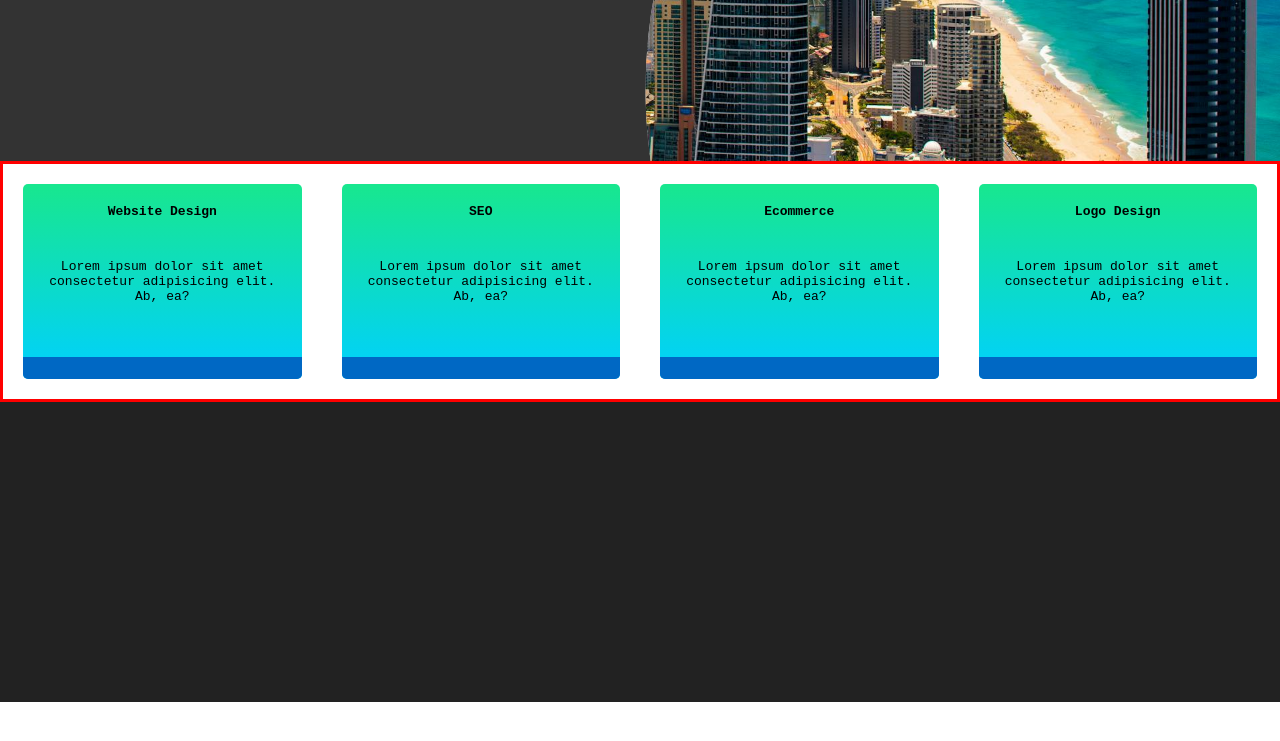
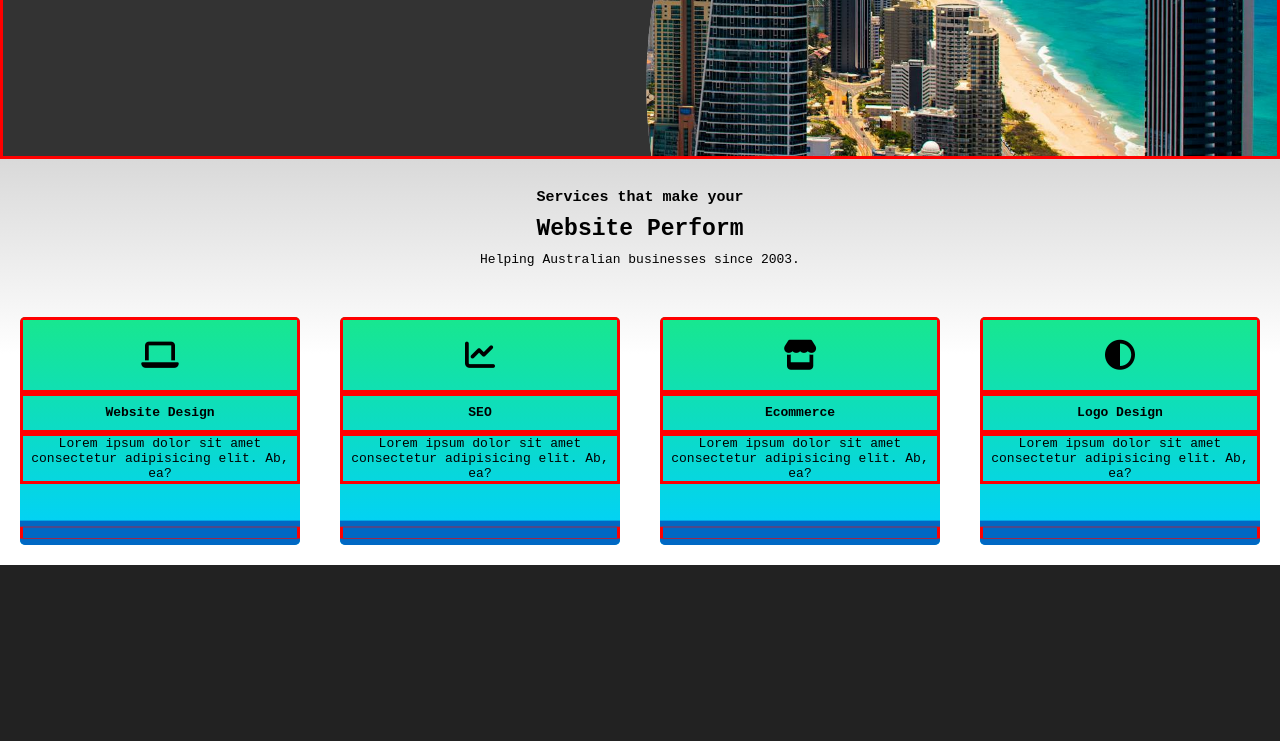
Before and after one commit to Beamzi/goldcoast-web, a website: page index.html in a window 1280 px wide. Shown: the part 659-1400 px from the top of the page. Before the commit the page ends 1361 px from the top, so only its background shows below. Drawn offline with Linux system fonts and the light colour scheme.

Commit message:
service section update

```diff
--- a/css/main.css
+++ b/css/main.css
@@ -7,14 +7,12 @@
 }
 
 
-
 html, body, h1, h2, h3, h4, p, a {
     margin: 0;
     padding: 0;
     border: 0;
     font-size: 100%;
     font-family: monospace;
-
 }
 
 
@@ -29,7 +27,6 @@ table {
     border-collapse: collapse;
     border-spacing: 0;
 }
-
 
 a {
     text-decoration: none;
@@ -46,13 +43,14 @@ a {
     background-color: rgb(34, 34, 34);
 }
 
+
 .hero-panel {
+    border: 3px red solid;
     position: relative;
     background-color: #333;
     width: 100%;
     min-height: 50vh;
     padding: 200px 10% 200px 10%;
-
     display: flex;
     justify-content: center;
     h1 {
@@ -64,9 +62,7 @@ a {
     div {
         padding: 20px;
     }
-
 }
-
 
 .hero-panel__overlay {
     position: absolute;
@@ -82,12 +78,12 @@ a {
     clip-path: circle(50% at 91% 90%);
 }
 
-
-
 .hero-panel__content {
+    border: 3px red solid;
     color: white;
     z-index: 2;
     display: flex;
+    width: 100%;
     div {
         width: 100%;
         padding: 20px;
@@ -102,6 +98,7 @@ a {
 }
 
 .hero-panel__content-visuals {
+    border: 3px red solid;
     position: relative;
     display: flex;
 }
@@ -153,12 +150,36 @@ a {
     }
 }
 
+
+
+.services {
+    background: rgb(0,0,0);
+    background: linear-gradient(180deg, rgba(0,0,0,0.15084134615384615) 0%, rgba(255,255,255,1) 48%);
+}
+
+.services__title-content {
+
+    text-align: center;
+    padding: 20px;
+    > * {
+        margin: 10px;
+    }
+    h3 {
+        font-size: 15px;
+    }
+    h2 {
+        font-size: 23px;
+    }
+}
+
 .services__card-container {
     display: flex;
-    border: 3px red solid;
-
 }
 
+/* hex colors
+ 00d0ff
+    18e78e
+*/
 .services__card {
     overflow: hidden;
     border-radius: 5px;
@@ -168,8 +189,14 @@ a {
     justify-content: center;
     flex-direction: column;
     h3, p {
-        padding: 20px;
+        border: 3px red solid;
+        display: flex;
+        justify-content: center;
+        align-items: center;
         text-align: center;
+    }
+    h3 {
+        min-height: 40px;
     }
     a {
         text-align: center;
@@ -188,8 +215,34 @@ a {
     a p {
         transform: scaleY(0.5);
         transition: none;
+        padding: 20px;
+
+    }
+    i {
+        display: flex;
+        font-size: 30px;
+        justify-content: center;
+        padding: 20px;
+        border: red 3px solid;
+        &:hover {
+            animation: linear 0.5s icon-hover;
+        }
     }
 }
+@keyframes icon-hover {
+    0% {
+        transform: scale(1.0);
+    }
+    50% {
+        transform: scale(2.0);
+
+    }
+    100% {
+        transform: scale(1.0);
+    }
+}
+
+
 @keyframes grow {
     0% {
         transform: scaleY(0.4);
--- a/index.html
+++ b/index.html
@@ -4,12 +4,12 @@
     <meta charset="UTF-8">
     <meta name="viewport" content="width=device-width, initial-scale=1.0">
     <title>Document</title>
-    <link rel="preload" as="image" href="assets/images/pexels-fauxels-3182763.jpg">
+    <link rel="preload"href="assets/images/pexels-fauxels-3182763.jpg" as="image">
     <link rel="stylesheet" href="./css/main.css">
+    <link rel="preload" href="https://cdnjs.cloudflare.com/ajax/libs/font-awesome/6.6.0/css/all.min.css" as="style">
     <link rel="stylesheet" href="https://cdnjs.cloudflare.com/ajax/libs/font-awesome/6.6.0/css/all.min.css">
 </head>
 <body>
-
 
     <div class="header-wrapper">
        <header-component></header-component>
@@ -20,6 +20,7 @@
         <section class="hero-panel">
             <div class="hero-panel__overlay"></div>
 
+            <!--PROBLEM AREA HERE-->
             <div class="hero-panel__content" >
                 <div class="hero-panel__content-text">
                     <h1>Custom Websites from $950 </h1>
@@ -29,48 +30,54 @@
                 </div>
                 <div class="hero-panel__content-visuals">
                   <!---->  <div class="hero-panel__animation"></div>
-                    <img src="assets/images/goldcoast-web-hero-img.jpg">  -->
+                    <img src="assets/images/goldcoast-web-hero-img.jpg" alt="alttexthere">
                 </div>
             </div>
+            <!--PROBLEM AREA HERE-->
+
         </section>
-
+    <article>
         <section class="services">
-        <div class="wrapper">
+            <div class="services__title-content">
+                <h3>Services that make your</h3>
+                <h2>Website Perform</h2>
+                <p>Helping Australian businesses since 2003.</p>
+            </div>
                 <section class="services__card-container">
                     <div class="services__card">
+                        <i class="fa-solid fa-laptop"></i>
+                      <!-- <i class="fa-regular fa-window-restore"></i> -->
                         <h3>Website Design</h3>
                         <p>Lorem ipsum dolor sit amet consectetur adipisicing elit. Ab, ea?</p>
                         <a class="services__button" href="http://localhost:5501/"><p>Find Out More</p></a>
                     </div>
                     <div class="services__card">
+                        <i class="fa-solid fa-chart-line"></i>
                         <h3>SEO</h3>
                         <p>Lorem ipsum dolor sit amet consectetur adipisicing elit. Ab, ea?</p>
                         <a class="services__button" href="http://localhost:5501/"><p>Find Out More</p></a>
                     </div>
                     <div class="services__card">
+                        <i class="fa-solid fa-store"></i>
                         <h3>Ecommerce</h3>
                         <p>Lorem ipsum dolor sit amet consectetur adipisicing elit. Ab, ea?</p>
                         <a class="services__button" href="http://localhost:5501/"><p>Find Out More</p></a>
                     </div>
                     <div class="services__card">
+                        <i class="fa-solid fa-circle-half-stroke"></i>
                         <h3>Logo Design</h3>
                         <p>Lorem ipsum dolor sit amet consectetur adipisicing elit. Ab, ea?</p>
                         <a class="services__button" href="http://localhost:5501/"><p>Find Out More</p></a>
-
                     </div>
                 </section>
-        </div>
         </section>
-
-
+    </article>
 </main>
-
     <div class="footer-wrapper">
         <footer-component></footer-component>
     </div>
 
+    <script type="module" src="./js/main.js"></script>
 
-
-    <script type="module" src="./js/main.js"></script>
 </body>
 </html>
```
Lines whose indentation alone changed are shown as unchanged.
